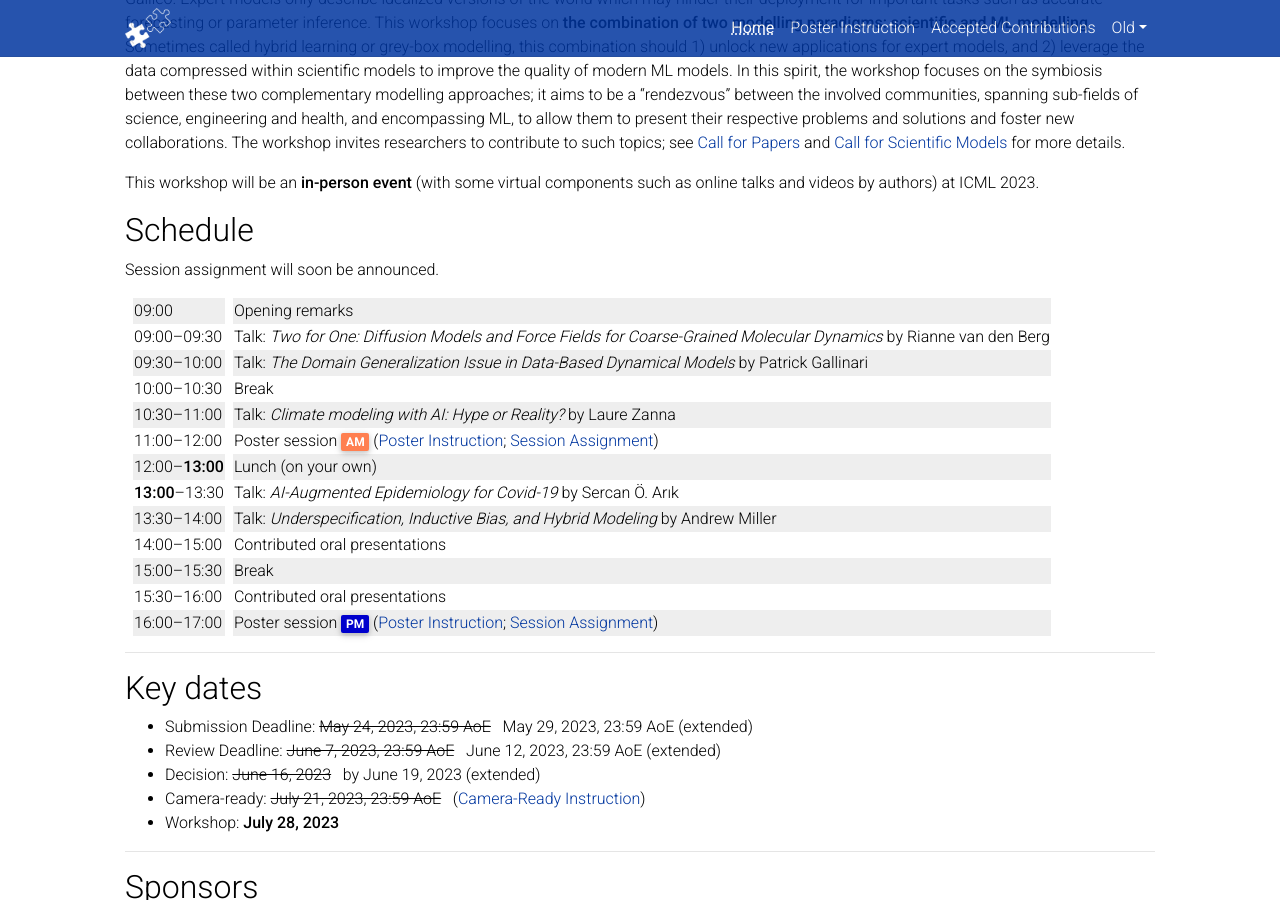
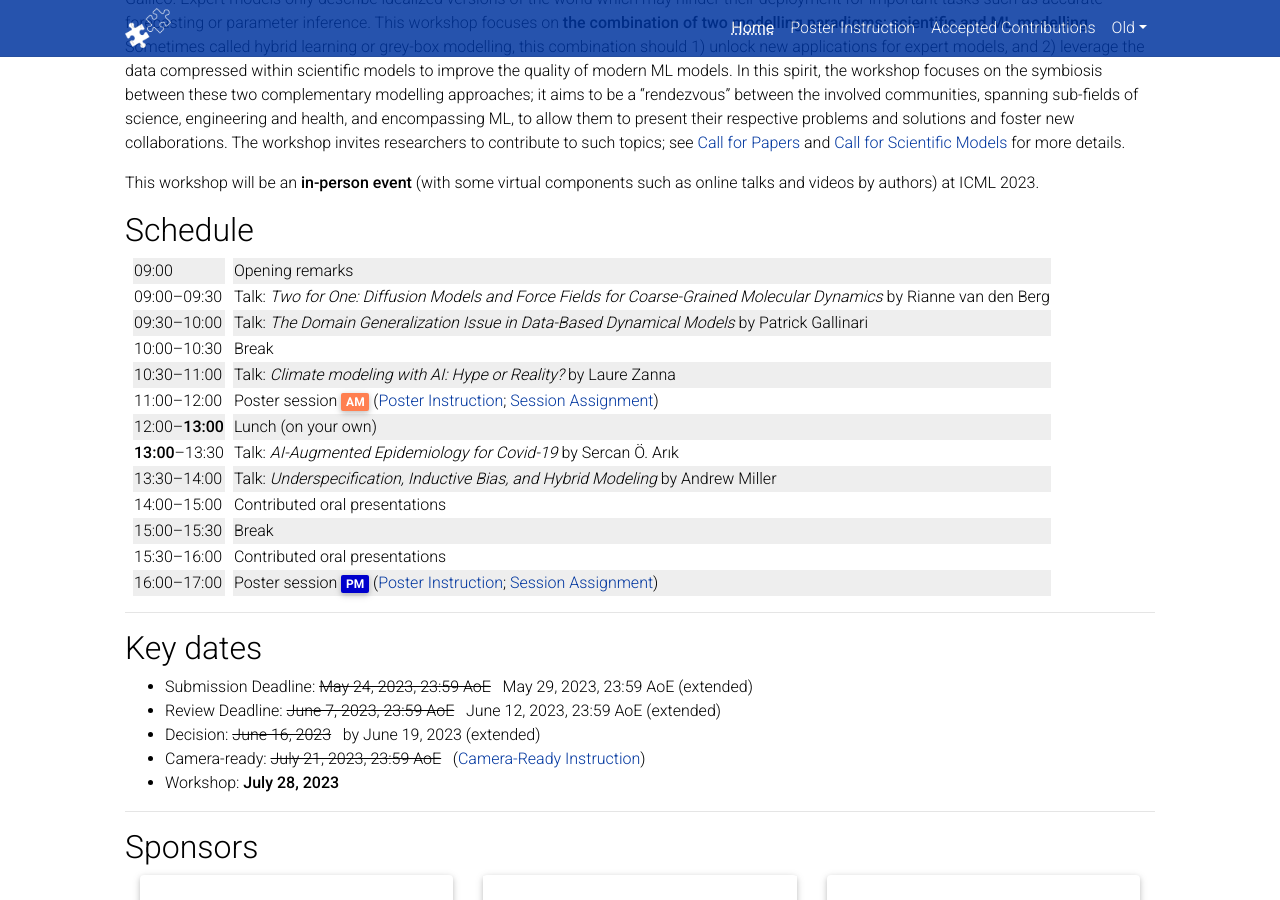
Before and after one commit to syns-ml/2023, a Jekyll site: the page built from _pages/home.md, in a window 1280 px wide and 900 px high, scrolled down 460 px. Built offline with Jekyll 4.4.1, drawn with Linux system fonts in a browser that asks for light colours; full-size pictures stand in for the smaller copies a plugin makes; a style sheet for code colours, icons or effects is not loaded.

Commit message:
updated home

```diff
--- a/_pages/home.md
+++ b/_pages/home.md
@@ -32,8 +32,6 @@
 {% endcomment %}
 
 ## Schedule
-
-Session assignment will soon be announced.
 
 <table class="schedule">
 <tbody>
```
